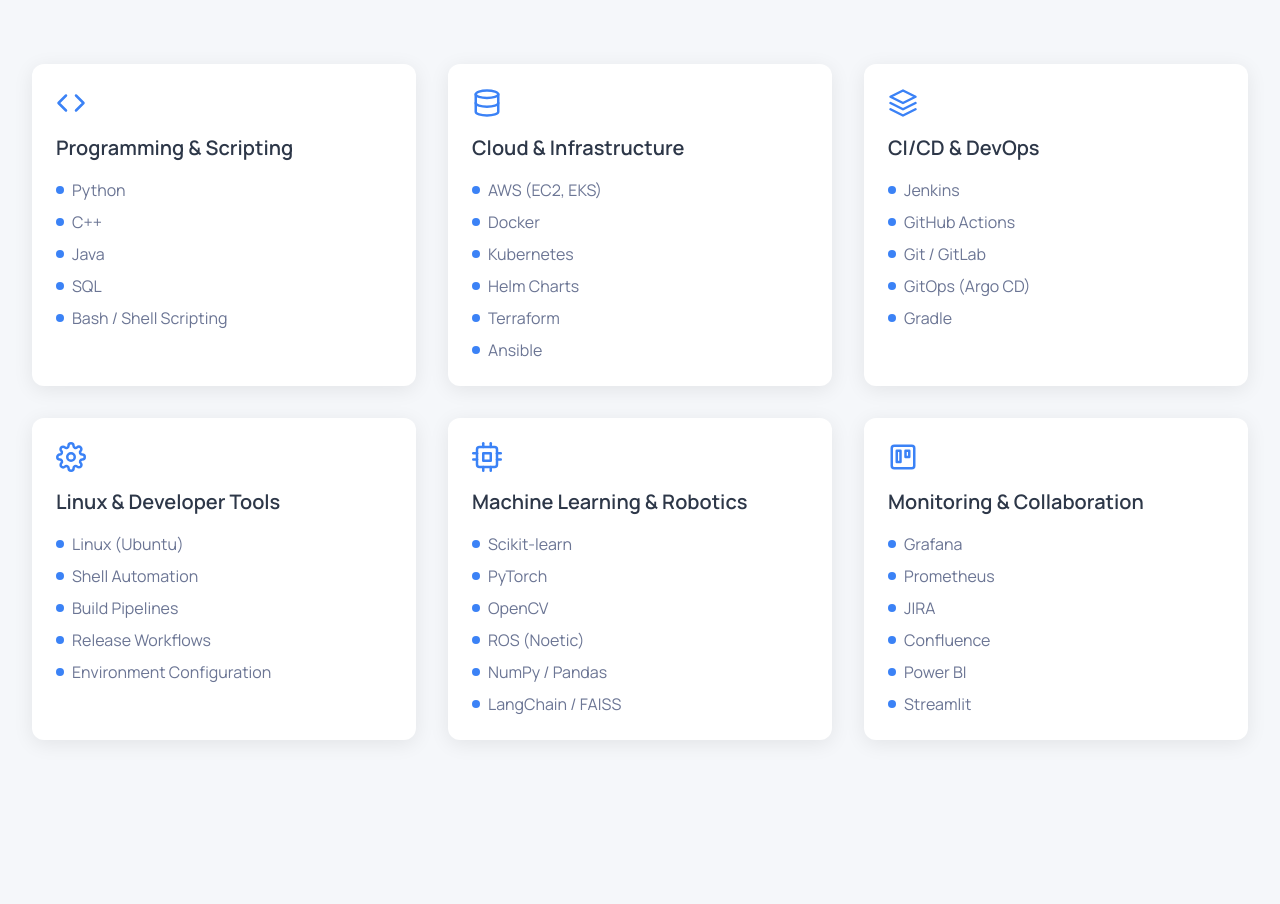
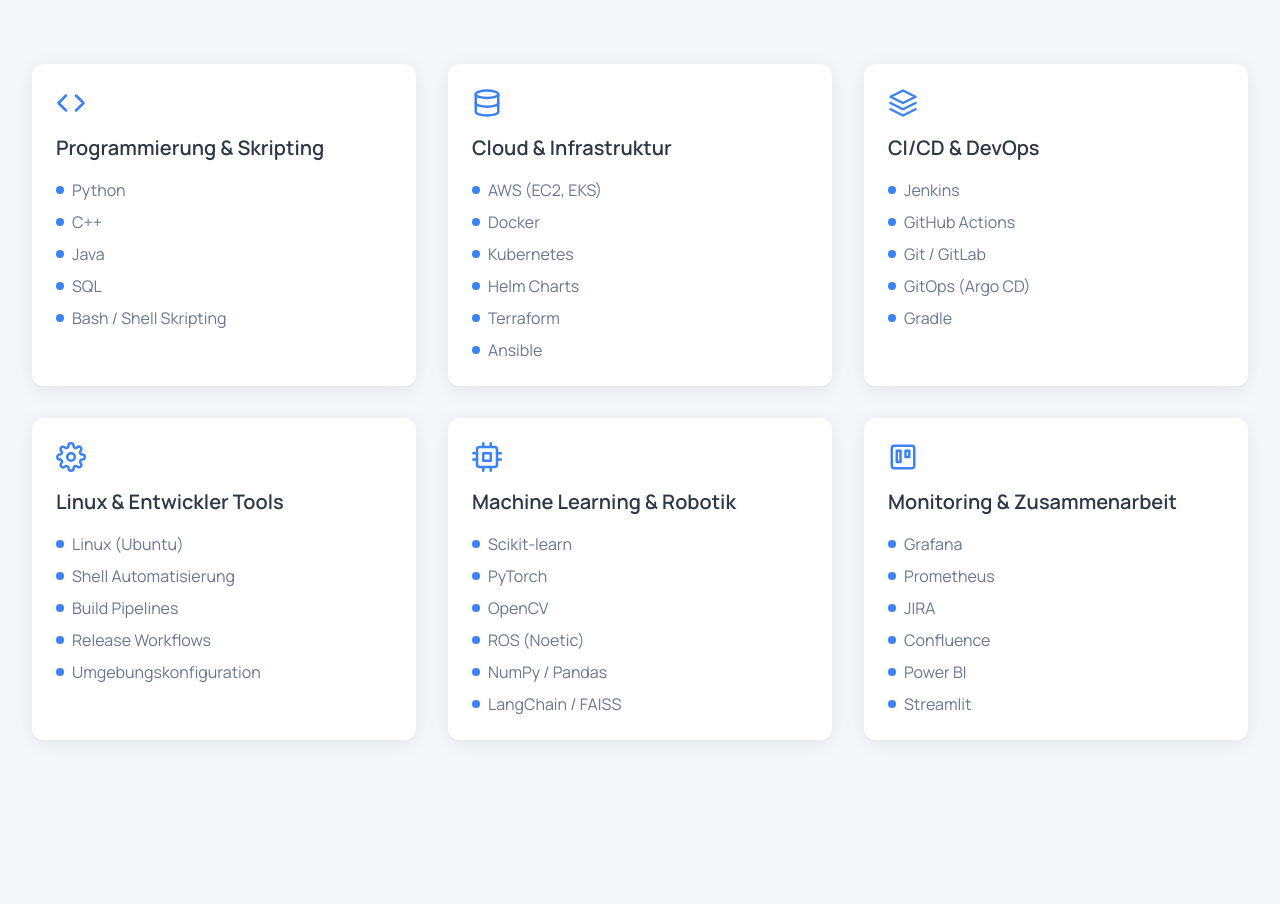
Before and after one commit to DarshanBakilanaRamesh/portfolio, a React (Vite) app: page / in a window 1280 px wide. Shown: the part 1763-2667 px from the top of the page. Built offline with nearby package versions, Linux system fonts and the light colour scheme.

Commit message:
Updated Skills to german

```diff
--- a/src/components/Skills.jsx
+++ b/src/components/Skills.jsx
@@ -5,12 +5,12 @@
 const Skills = () => {
   const skillCategories = [
     {
-      title: "Programming & Scripting",
+      title: "Programmierung & Skripting",
       icon: <FiCode />,
-      skills: ["Python", "C++", "Java", "SQL", "Bash / Shell Scripting"],
+      skills: ["Python", "C++", "Java", "SQL", "Bash / Shell Skripting"],
     },
     {
-      title: "Cloud & Infrastructure",
+      title: "Cloud & Infrastruktur",
       icon: <FiDatabase />,
       skills: ["AWS (EC2, EKS)", "Docker", "Kubernetes", "Helm Charts", "Terraform", "Ansible"],
     },
@@ -20,18 +20,18 @@
       skills: ["Jenkins", "GitHub Actions", "Git / GitLab", "GitOps (Argo CD)", "Gradle"],
     },
     {
-      title: "Linux & Developer Tools",
+      title: "Linux & Entwickler Tools",
       icon: <FiSettings />,
       skills: [
         "Linux (Ubuntu)",
-        "Shell Automation",
+        "Shell Automatisierung",
         "Build Pipelines",
         "Release Workflows",
-        "Environment Configuration",
+        "Umgebungskonfiguration",
       ],
     },
     {
-      title: "Machine Learning & Robotics",
+      title: "Machine Learning & Robotik",
       icon: <FiCpu />,
       skills: [
         "Scikit-learn",
@@ -43,7 +43,7 @@
       ],
     },
     {
-      title: "Monitoring & Collaboration",
+      title: "Monitoring & Zusammenarbeit",
       icon: <FiTrello />,
       skills: ["Grafana", "Prometheus", "JIRA", "Confluence", "Power BI", "Streamlit"],
     },
```
